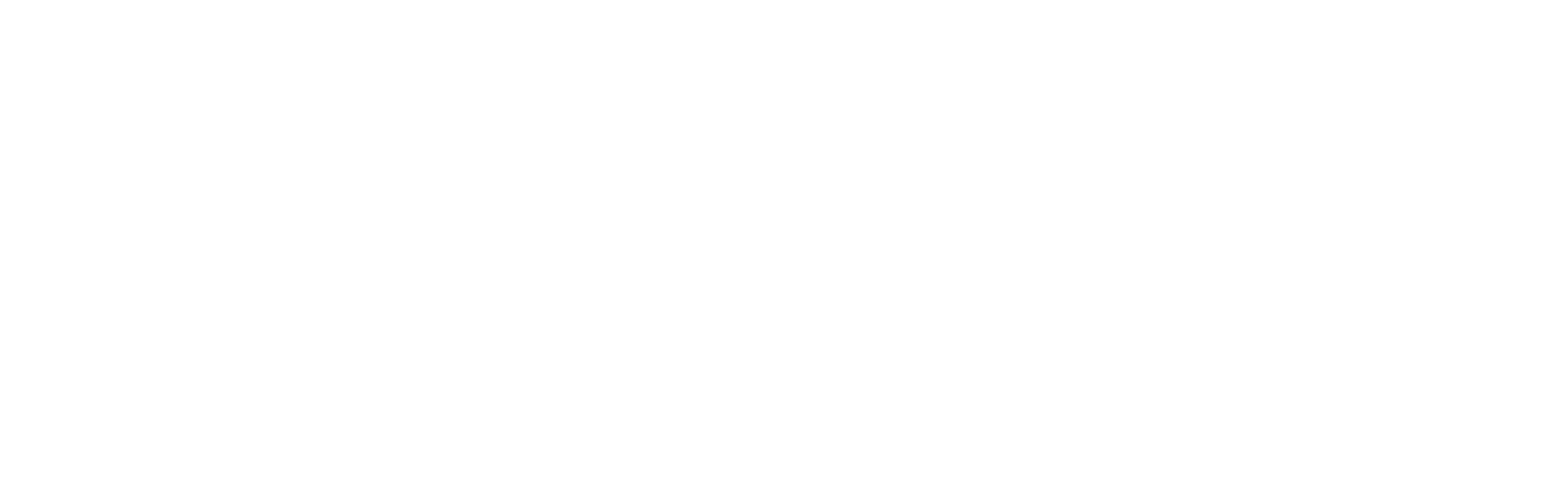
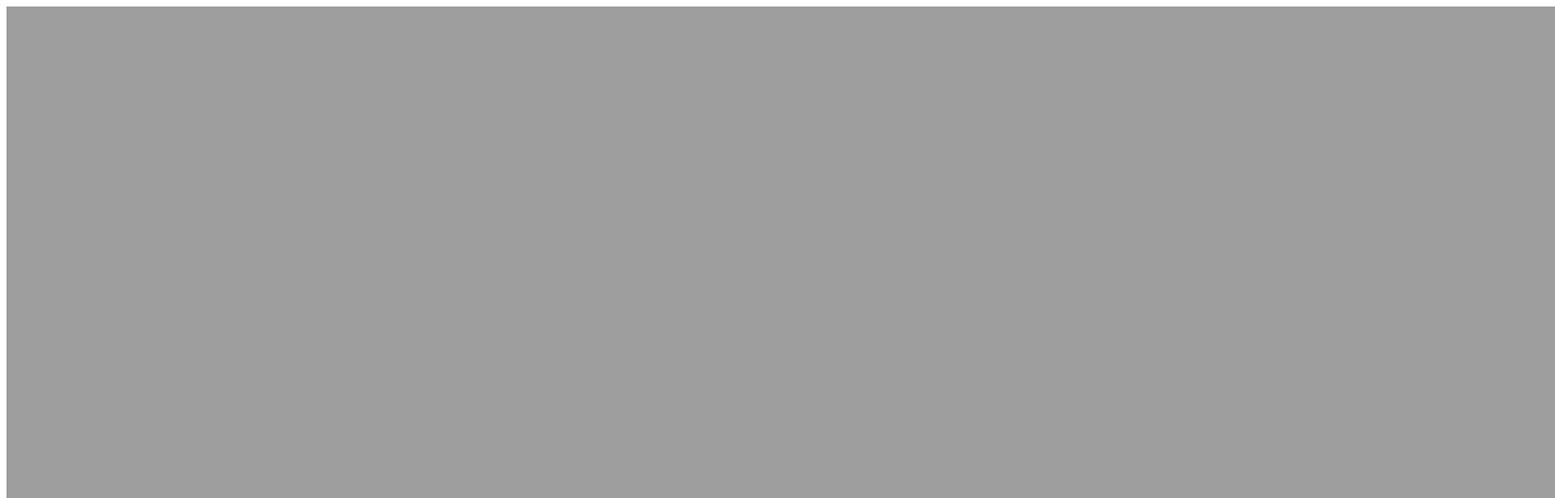
Before and after one commit to Sivad98/CV, a plain HTML site: page contact.html in a window 1280 px wide. Shown: the top 616 px of the page at 81% size, 1920 px wide, since content can reach past the window. Drawn offline with Linux system fonts and the light colour scheme; the site is published under a folder, as on GitHub Pages, so addresses that start at the root find nothing.

Commit message:
Update contact.html

```diff
--- a/contact.html
+++ b/contact.html
@@ -5,6 +5,6 @@
     <title>Contact Me</title>
 </head>
 <body>
-    <img src="/Images/RESUME SIVA-01-01-01.jpg" height="1500" width="auto" alt="">
+    <img src="Images/RESUME SIVA-01-01-01.jpg" height="1500" width="auto" alt="">
 </body>
 </html>
```
